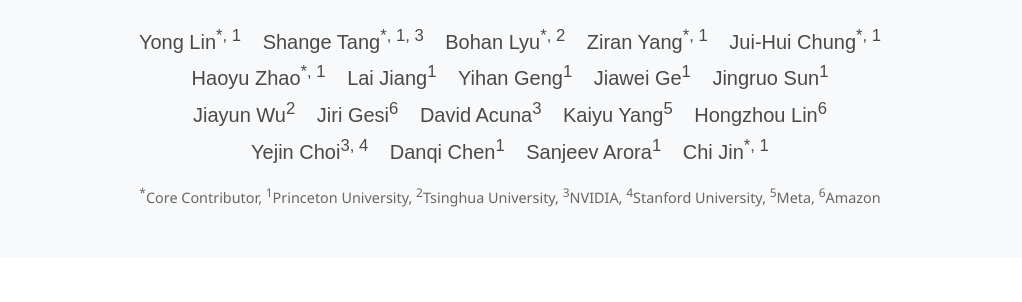
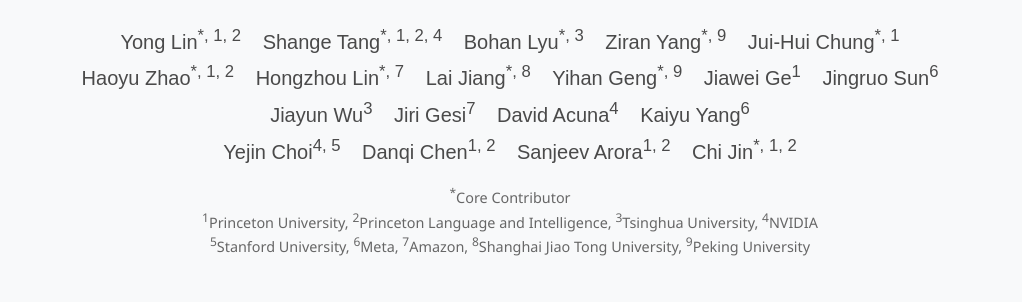
Before and after one commit to Imbernoulli/goedel-v2-web, a plain HTML site: page index.html in a window 1280 px wide. Shown: the part 201-503 px from the top of the page, without its empty margins (130-1152 px from the left). Drawn offline with nearby package versions, Linux system fonts and the light colour scheme; some icons are missing; a web font is replaced by a local one.

Commit message:
Update index.html

```diff
--- a/index.html
+++ b/index.html
@@ -234,31 +234,36 @@
               <a href="http://blog.goedel-prover.com" style="text-decoration: none; color: inherit;">The Strongest Open-Source Theorem Prover to Date</a>
             </h2>
             <div class="is-size-5 publication-authors">
-              <span class="author-block"><a href="https://linyongver.github.io/Website/" style="text-decoration: none; color: inherit;">Yong Lin</a><sup>*, 1</sup></span>
-              <span class="author-block"><a href="https://shangetang.github.io/" style="text-decoration: none; color: inherit;">Shange Tang</a><sup>*, 1, 3</sup></span>
-              <span class="author-block"><a href="https://lyubh.cn/" style="text-decoration: none; color: inherit;">Bohan Lyu</a><sup>*, 2</sup></span>
-              <span class="author-block"><a href="https://ziranyang0.github.io/" style="text-decoration: none; color: inherit;">Ziran Yang</a><sup>*, 1</sup></span>
+              <span class="author-block"><a href="https://linyongver.github.io/Website/" style="text-decoration: none; color: inherit;">Yong Lin</a><sup>*, 1, 2</sup></span>
+              <span class="author-block"><a href="https://shangetang.github.io/" style="text-decoration: none; color: inherit;">Shange Tang</a><sup>*, 1, 2, 4</sup></span>
+              <span class="author-block"><a href="https://lyubh.cn/" style="text-decoration: none; color: inherit;">Bohan Lyu</a><sup>*, 3</sup></span>
+              <span class="author-block"><a href="https://ziranyang0.github.io/" style="text-decoration: none; color: inherit;">Ziran Yang</a><sup>*, 9</sup></span>
               <span class="author-block"><a href="https://web.math.princeton.edu/~jc1220/" style="text-decoration: none; color: inherit;">Jui-Hui Chung</a><sup>*, 1</sup></span>
               <br>
-              <span class="author-block"><a href="https://hyzhao.me/" style="text-decoration: none; color: inherit;">Haoyu Zhao</a><sup>*, 1</sup></span>
-              <span class="author-block"><a style="text-decoration: none; color: inherit;">Lai Jiang</a><sup>1</sup></span>
-              <span class="author-block"><a href="https://scholar.google.com/citations?user=9jts-VQAAAAJ&hl=zh-CN" style="text-decoration: none; color: inherit;">Yihan Geng</a><sup>1</sup></span>
+              <span class="author-block"><a href="https://hyzhao.me/" style="text-decoration: none; color: inherit;">Haoyu Zhao</a><sup>*, 1, 2</sup></span>
+              <span class="author-block"><a href="http://www.hongzhoulin.com/" style="text-decoration: none; color: inherit;">Hongzhou Lin</a><sup>*, 7</sup></span>
+              <span class="author-block"><a style="text-decoration: none; color: inherit;">Lai Jiang</a><sup>*, 8</sup></span>
+              <span class="author-block"><a href="https://scholar.google.com/citations?user=9jts-VQAAAAJ&hl=zh-CN" style="text-decoration: none; color: inherit;">Yihan Geng</a><sup>*, 9</sup></span>
               <span class="author-block"><a href="https://jiaweige0416.github.io/" style="text-decoration: none; color: inherit;">Jiawei Ge</a><sup>1</sup></span>
-              <span class="author-block"><a href="https://jingruo.github.io/" style="text-decoration: none; color: inherit;">Jingruo Sun</a><sup>1</sup></span>
+              <span class="author-block"><a href="https://jingruo.github.io/" style="text-decoration: none; color: inherit;">Jingruo Sun</a><sup>6</sup></span>
               <br>
-              <span class="author-block"><a href="https://ic-hub.github.io/" style="text-decoration: none; color: inherit;">Jiayun Wu</a><sup>2</sup></span>
-              <span class="author-block"><a href="https://jirigesi.github.io/" style="text-decoration: none; color: inherit;">Jiri Gesi</a><sup>6</sup></span>
-              <span class="author-block"><a href="https://www.cs.toronto.edu/~davidj/" style="text-decoration: none; color: inherit;">David Acuna</a><sup>3</sup></span>
-              <span class="author-block"><a href="https://yangky11.github.io/" style="text-decoration: none; color: inherit;">Kaiyu Yang</a><sup>5</sup></span>
-              <span class="author-block"><a href="http://www.hongzhoulin.com/" style="text-decoration: none; color: inherit;">Hongzhou Lin</a><sup>6</sup></span>
+              <span class="author-block"><a href="https://ic-hub.github.io/" style="text-decoration: none; color: inherit;">Jiayun Wu</a><sup>3</sup></span>
+              <span class="author-block"><a href="https://jirigesi.github.io/" style="text-decoration: none; color: inherit;">Jiri Gesi</a><sup>7</sup></span>
+              <span class="author-block"><a href="https://www.cs.toronto.edu/~davidj/" style="text-decoration: none; color: inherit;">David Acuna</a><sup>4</sup></span>
+              <span class="author-block"><a href="https://yangky11.github.io/" style="text-decoration: none; color: inherit;">Kaiyu Yang</a><sup>6</sup></span>
+
               <br>
-              <span class="author-block"><a href="https://yejinc.github.io/" style="text-decoration: none; color: inherit;">Yejin Choi</a><sup>3, 4</sup></span>
-              <span class="author-block"><a href="https://www.cs.princeton.edu/~danqic/" style="text-decoration: none; color: inherit;">Danqi Chen</a><sup>1</sup></span>
-              <span class="author-block"><a href="https://www.cs.princeton.edu/~arora/" style="text-decoration: none; color: inherit;">Sanjeev Arora</a><sup>1</sup></span>
-              <span class="author-block"><a href="https://sites.google.com/view/cjin/home" style="text-decoration: none; color: inherit;">Chi Jin</a><sup>*, 1</sup></span>
+              <span class="author-block"><a href="https://yejinc.github.io/" style="text-decoration: none; color: inherit;">Yejin Choi</a><sup>4, 5</sup></span>
+              <span class="author-block"><a href="https://www.cs.princeton.edu/~danqic/" style="text-decoration: none; color: inherit;">Danqi Chen</a><sup>1, 2</sup></span>
+              <span class="author-block"><a href="https://www.cs.princeton.edu/~arora/" style="text-decoration: none; color: inherit;">Sanjeev Arora</a><sup>1, 2</sup></span>
+              <span class="author-block"><a href="https://sites.google.com/view/cjin/home" style="text-decoration: none; color: inherit;">Chi Jin</a><sup>*, 1, 2</sup></span>
             </div>
             <div class="affiliations">
-                <p> <sup>*</sup>Core Contributor, <sup>1</sup>Princeton University, <sup>2</sup>Tsinghua University, <sup>3</sup>NVIDIA, <sup>4</sup>Stanford University, <sup>5</sup>Meta, <sup>6</sup>Amazon</p>
+                <p> <sup>*</sup>Core Contributor
+                <br>
+                <sup>1</sup>Princeton University, <sup>2</sup>Princeton Language and Intelligence, <sup>3</sup>Tsinghua University, <sup>4</sup>NVIDIA
+                <br>
+                <sup>5</sup>Stanford University, <sup>6</sup>Meta, <sup>7</sup>Amazon,  <sup>8</sup>Shanghai Jiao Tong University, <sup>9</sup>Peking University</p>
             </div>
 
             <!-- <div class="badges">
@@ -353,10 +358,14 @@
               <img src="https://github.com/Goedel-LM/Goedel-Prover-V2/blob/main/assets/minif2f_bar_plot_rgb.png?raw=true" alt="MiniF2F Benchmark Performance">
             </div>
             <div class="column is-one-third">
-              <img src="https://github.com/Goedel-LM/Goedel-Prover-V2/blob/main/assets/putnam_bar_plot_modified.png?raw=true" alt="PutnamBench Performance">
+              <img src="https://github.com/Goedel-LM/Goedel-Prover-V2/blob/main/assets/putnam_bar_plot_modified.png?raw=true"
+              alt="PutnamBench Performance"
+              style="width: 450px; height: auto; object-fit: contain;">
             </div>
             <div class="column is-one-third">
-              <img src="https://github.com/Goedel-LM/Goedel-Prover-V2/blob/main/assets/fomobench_bar_plot_modified.png?raw=true" alt="FoMOBench Performance">
+              <img src="https://github.com/Goedel-LM/Goedel-Prover-V2/blob/main/assets/fomobench_bar_plot_modified.png?raw=true"
+              alt="FoMOBench Performance"
+              style="width: 100%; max-width: 220px;">
             </div>
           </div>
           <figcaption>
@@ -382,7 +391,7 @@
                 </tr>
             </thead>
             <tbody>
-                <tr><td>1</td><td><strong>Goedel-Prover-V2-32B</strong></td><td><strong>xx</strong></td><td><strong>pass@32 + 2 rounds self-correction</strong></td></tr>
+                <tr><td>1</td><td><strong>Goedel-Prover-V2-32B (self-correction)</strong></td><td><strong>57</strong></td><td><strong>Pass@32</strong></td></tr>
                 <tr><td>2</td><td>DeepSeek‑Prover‑V2-671B</td><td>47</td><td>pass@1024</td></tr>
                 <tr><td>3</td><td>DSP+</td><td>23</td><td>pass@128</td></tr>
                 <tr><td>4</td><td>Kimina‑Prover‑7B‑Distill</td><td>10</td><td>pass@192</td></tr>
@@ -504,7 +513,7 @@
       <h2 class="title is-3 has-text-centered">Citation</h2>
       <pre><code>@misc{lin2025goedelproverv2,
     title={Goedel-Prover-V2: The Strongest Open-Source Theorem Prover to Date},
-    author={Yong Lin and Shange Tang and Bohan Lyu and Ziran Yang and Jui-Hui Chung and Haoyu Zhao and Lai Jiang and Yihan Geng and Jiawei Ge and Jingruo Sun and Jiayun Wu and Jiri Gesi and David Acuna and Kaiyu Yang and Hongzhou Lin and Yejin Choi and Danqi Chen and Sanjeev Arora and Chi Jin},
+    author={Yong Lin and Shange Tang and Bohan Lyu and Ziran Yang and Jui-Hui Chung and Haoyu Zhao and Hongzhou Lin and Lai Jiang and Yihan Geng and Jiawei Ge and Jingruo Sun and Jiayun Wu and Jiri Gesi and David Acuna and Kaiyu Yang  and Yejin Choi and Danqi Chen and Sanjeev Arora and Chi Jin},
     year={2025}
 }</code></pre>
     </div>
```
